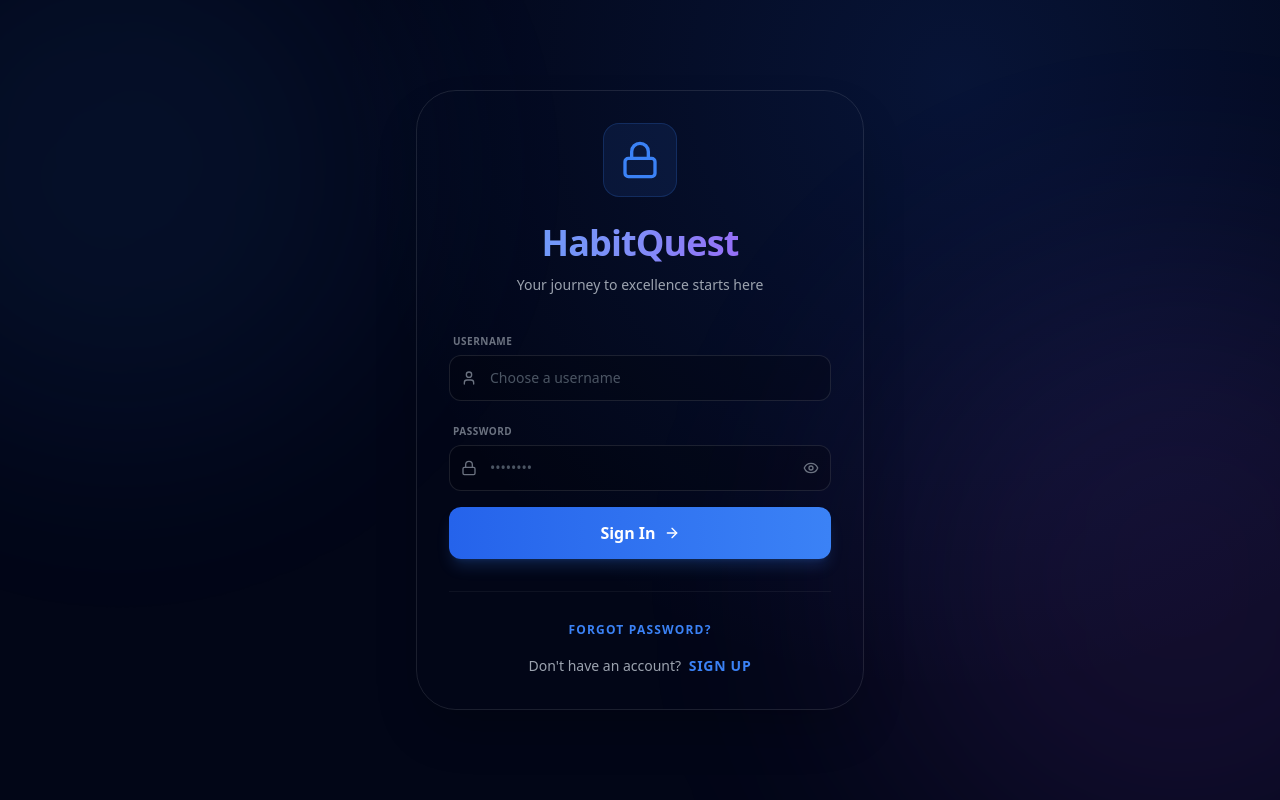
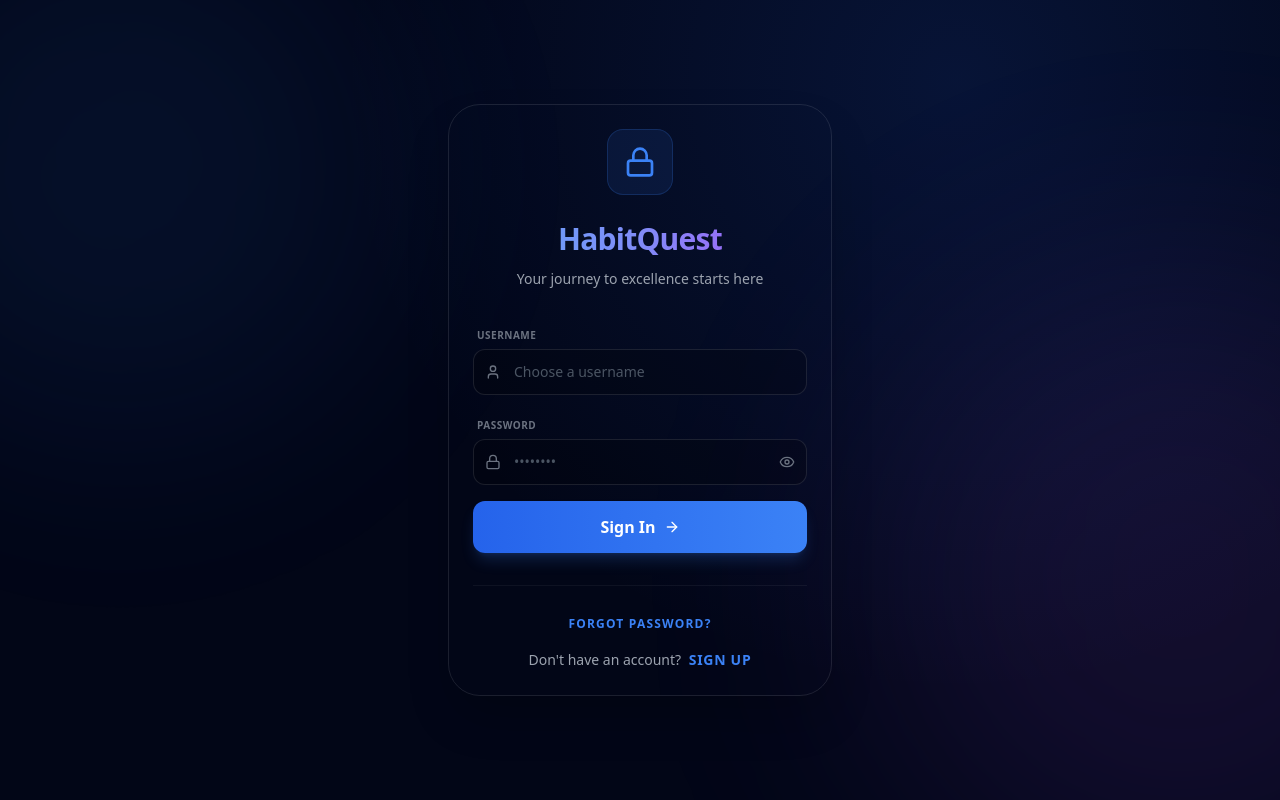
Before and after one commit to Daminimore9021/Habit-Tracker, a Next.js app: page /login in a window 1280 px wide. Built offline with nearby package versions, Linux system fonts and the light colour scheme; no server answers.

Commit message:
style: Make login card more compact
- Reduce login card max-width and padding
- Decrease header font size
- Shrink lock icon size for cleaner look

```diff
--- a/app/login/page.tsx
+++ b/app/login/page.tsx
@@ -121,7 +121,7 @@ export default function Login() {
         initial={{ opacity: 0, y: 30, scale: 0.95 }}
         animate={{ opacity: 1, y: 0, scale: 1 }}
         transition={{ duration: 0.8, ease: [0.22, 1, 0.36, 1] }}
-        className="glass-card w-full max-w-md p-8 rounded-[2.5rem] relative z-10 border border-white/10 shadow-2xl overflow-hidden"
+        className="glass-card w-full max-w-sm p-6 rounded-[2rem] relative z-10 border border-white/10 shadow-2xl overflow-hidden"
       >
         <div className="text-center mb-8">
           <motion.div
@@ -130,13 +130,13 @@ export default function Login() {
             transition={{ delay: 0.2, type: "spring", stiffness: 200 }}
             className="inline-block p-4 rounded-2xl bg-blue-500/10 mb-5 border border-blue-500/20"
           >
-            <Lock className="w-10 h-10 text-blue-500" />
+            <Lock className="w-8 h-8 text-blue-500" />
           </motion.div>
           <motion.h1
             initial={{ opacity: 0, y: 10 }}
             animate={{ opacity: 1, y: 0 }}
             transition={{ delay: 0.3 }}
-            className="text-4xl font-black bg-clip-text text-transparent bg-gradient-to-r from-blue-400 via-indigo-400 to-purple-500 tracking-tight"
+            className="text-3xl font-black bg-clip-text text-transparent bg-gradient-to-r from-blue-400 via-indigo-400 to-purple-500 tracking-tight"
           >
             {isForgotPassword ? 'Reset Password' : (isLogin ? 'HabitQuest' : 'Join Us')}
           </motion.h1>
```
